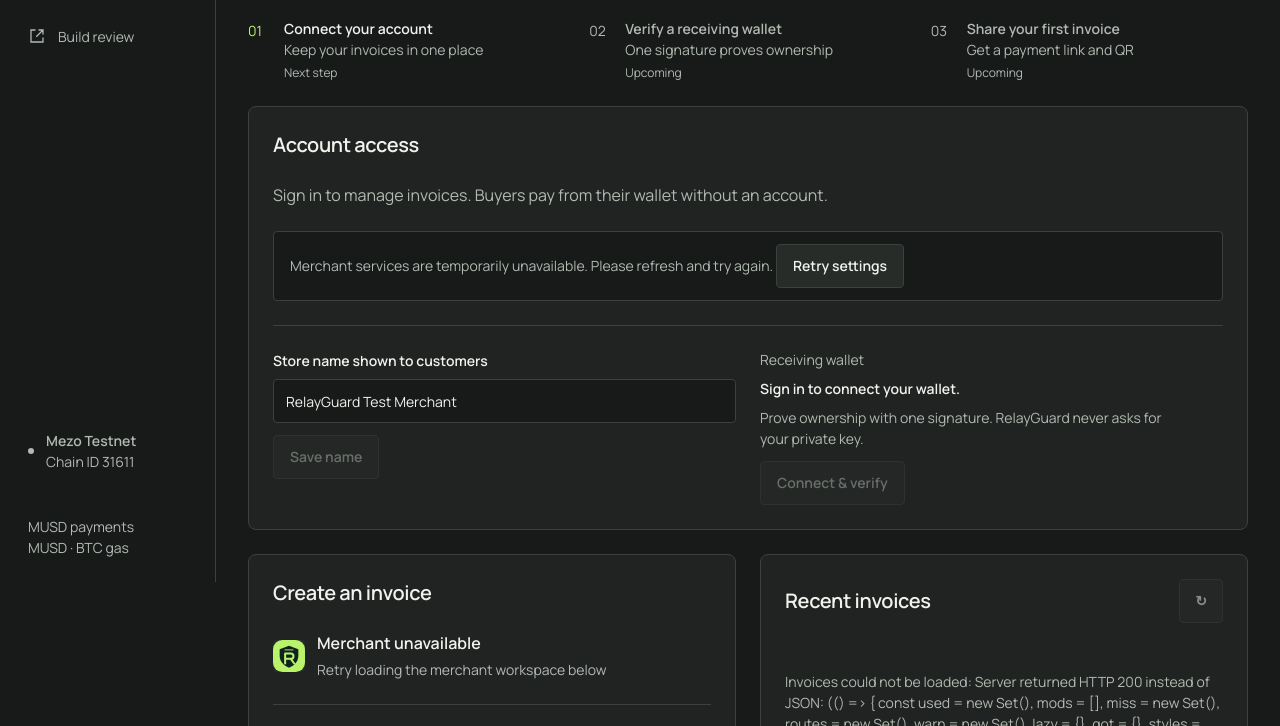
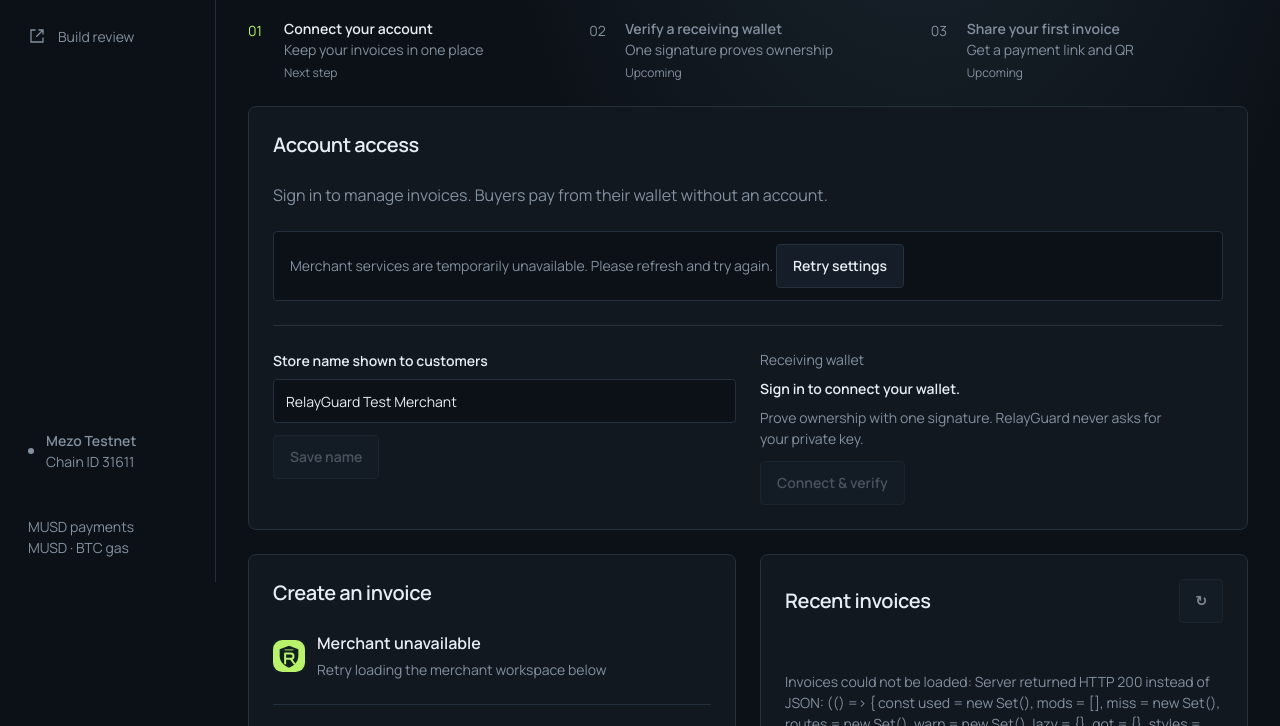
Before and after one commit to Reinasboo/relayguard, a website with bundled scripts: page public/index.html in a window 1280 px wide. Shown: the part 218-944 px from the top of the page. Built offline with nearby package versions, Linux system fonts and the light colour scheme; files whose address does not match are found by name.

Commit message:
Restore navy workspace color palette

```diff
--- a/public/experience.css
+++ b/public/experience.css
@@ -8,16 +8,16 @@
 }
 :root  {
   color-scheme:dark;
-  --canvas:#181a19;
-  --surface:#202321;
-  --raised:#282c29;
-  --border:#3b413c;
-  --text:#f0f2ed;
-  --muted:#b1b9b1;
+  --canvas:#0c1117;
+  --surface:#111820;
+  --raised:#151e28;
+  --border:#24303d;
+  --text:#e8edf3;
+  --muted:#83909f;
   --accent:#b7f566;
-  --on-accent:#202719;
-  --warning:#e2bc7d;
-  --danger:#eea39a;
+  --on-accent:#172016;
+  --warning:#f0a35d;
+  --danger:#ff7777;
   font:400 16px/1.5 Manrope,sans-serif;
   color:var(--text);
   background:var(--canvas);
@@ -31,7 +31,7 @@ html  {
 body  {
   margin:0;
   min-width:0;
-  background:var(--canvas);
+  background:radial-gradient(ellipse at 72% -16%,#1d2a34 0,transparent 36%),var(--canvas);
 }
 h1,h2,h3,p  {
   margin:0;
@@ -277,7 +277,7 @@ pre  {
   background:var(--surface);
 }
 .wallet-picker::backdrop  {
-  background:#181a19dd;
+  background:#0c1117dd;
 }
 .wallet-picker form  {
   display:flex;
```
